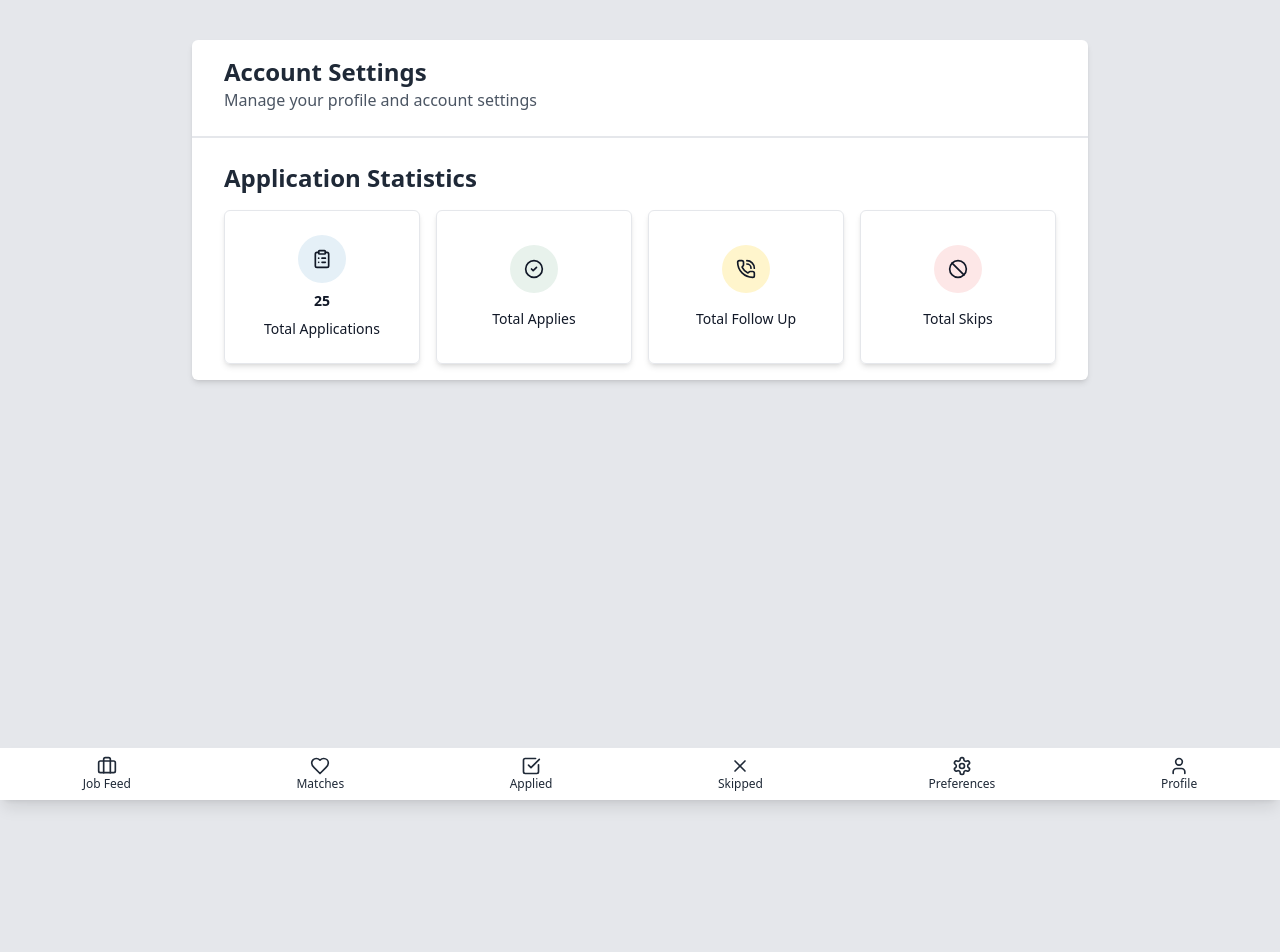
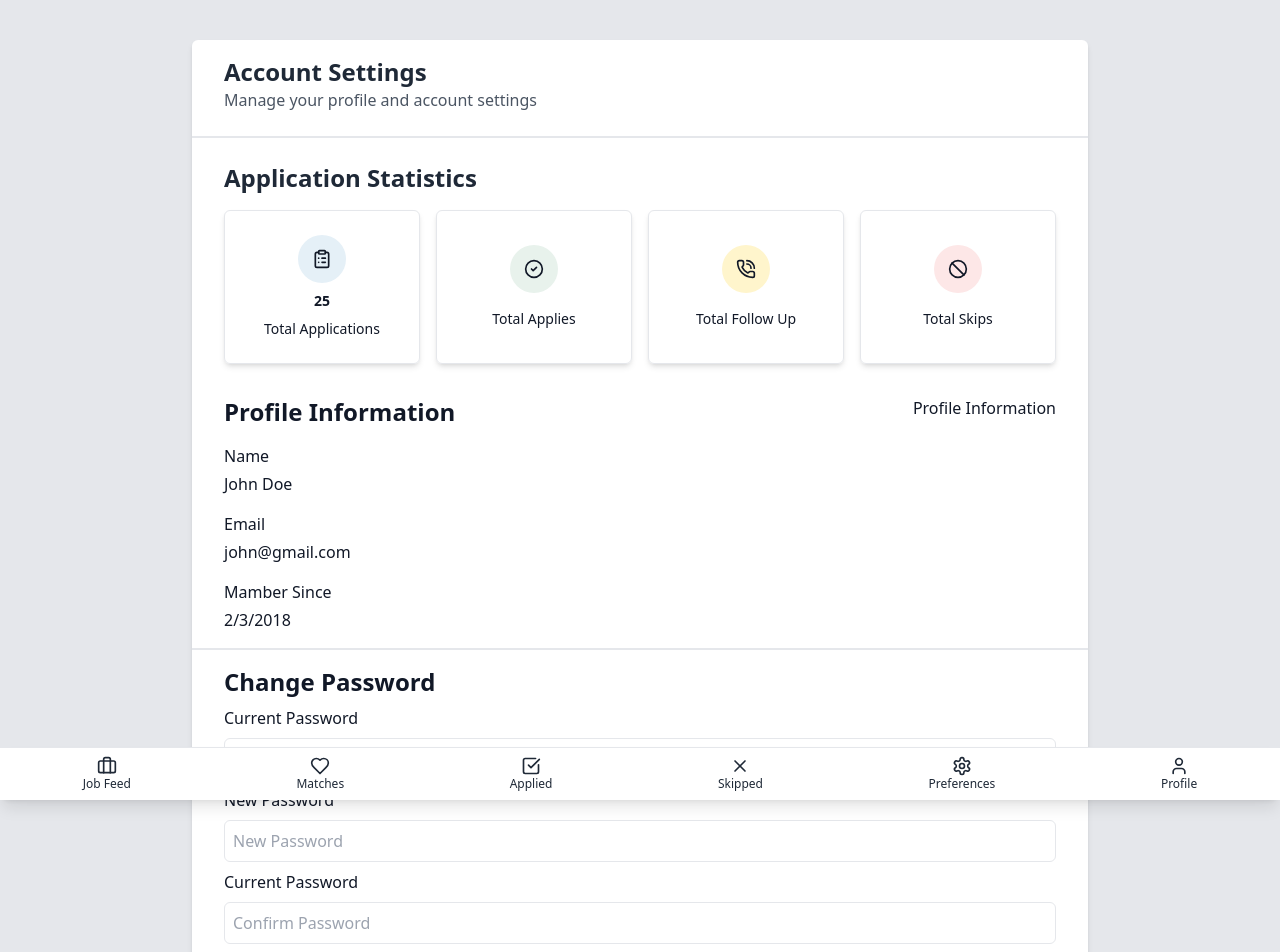
Before and after one commit to Muhammadbilalhaider/netlify-tailwind, a React (Create React App) app: page /profile in a window 1280 px wide. Shown: the top 952 px of the page. Before the commit the page ends 800 px from the top, so only its background shows below. Built offline with nearby package versions, Linux system fonts and the light colour scheme.

Commit message:
making profile

```diff
--- a/src/components/preferences/preferences.tsx
+++ b/src/components/preferences/preferences.tsx
@@ -107,7 +107,6 @@ const Preferences = () => {
 
         </div>
 
-
         <div className='flex flex-col border mt-6 m-8 rounded-md p-4'>
           <div className='flex space-x-1 items-center text-emerald-600 flex-row'>
             <Code size={20} />
@@ -128,6 +127,8 @@ const Preferences = () => {
           </div>
 
         </div>
+
+
         <div className='flex flex-col mt-6 m-4 rounded-md p-4'>
           <button className='w-full p-2 rounded-md bg-sky-700 text-white'>Save Preferences</button>
         </div>
--- a/src/components/userPortal/UserPortal.tsx
+++ b/src/components/userPortal/UserPortal.tsx
@@ -5,7 +5,7 @@ const UserPortal = () => {
   const stats = [
     {
       name: 'Total Applications',
-      totalNumber:'25',
+      totalNumber: '25',
       icon: ClipboardList,
       color: 'text-primary',
       bgColor: 'bg-primary-light',
@@ -59,6 +59,43 @@ const UserPortal = () => {
             ))}
           </div>
         </div>
+        <div className="flex flex-col mx-8">
+          <div className='flex flex-row justify-between mt-8 w-full'>
+
+            <p className='text-2xl font-bold'>Profile Information</p>
+            <p>Profile Information</p>
+          </div>
+          <span className='flex flex-col mt-4 space-y-1'>
+            <p>Name</p>
+            <p>John Doe</p>
+          </span>
+          <span className='flex flex-col mt-4 space-y-1'>
+            <p>Email</p>
+            <p>john@gmail.com</p>
+          </span>
+          <span className='flex flex-col mt-4 space-y-1'>
+            <p>Mamber Since</p>
+            <p>2/3/2018</p>
+          </span>
+        </div>
+        <hr className='flex w-full border mt-4'></hr>
+        <div className='flex flex-col px-8 mt-4'>
+          <p className='text-2xl font-bold'>Change Password</p>
+          <span className='flex flex-col w-full space-y-2 mt-2'>
+            <label>Current Password</label>
+            <input type='password' className='w-full border p-2 rounded-md' placeholder='Current Password'/>
+          </span>
+
+          <span className='flex flex-col w-full space-y-2 mt-2'>
+            <label>New Password</label>
+            <input type='password' className='w-full border p-2 rounded-md' placeholder='New Password'/>
+          </span>
+          <span className='flex flex-col w-full space-y-2 mt-2'>
+            <label>Current Password</label>
+            <input type='password' className='w-full border p-2 rounded-md' placeholder='Confirm Password'/>
+          </span>
+          <button className='w-full bg-sky-600 text-white p-1.5 rounded-md mt-5'>Update Password</button>
+        </div>
       </div>
     </div>
 
```
Lines whose indentation alone changed are shown as unchanged.
